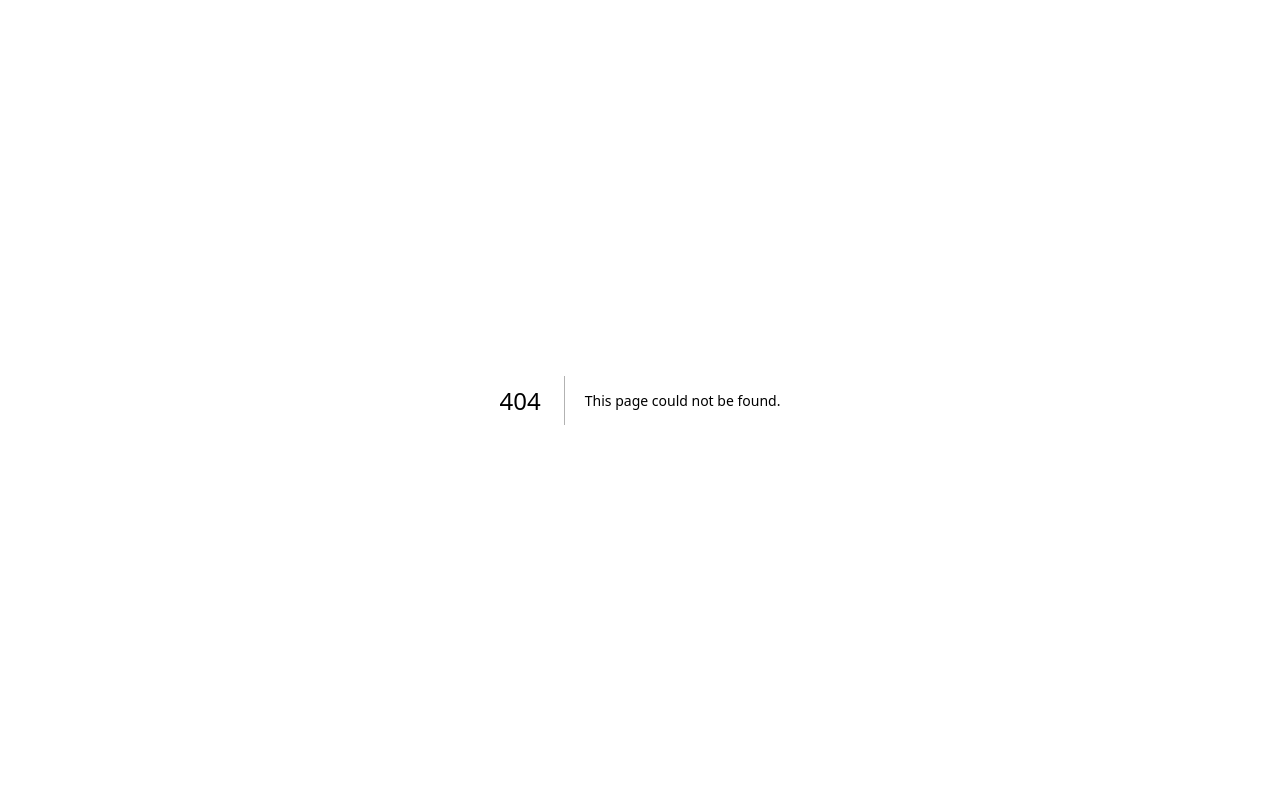
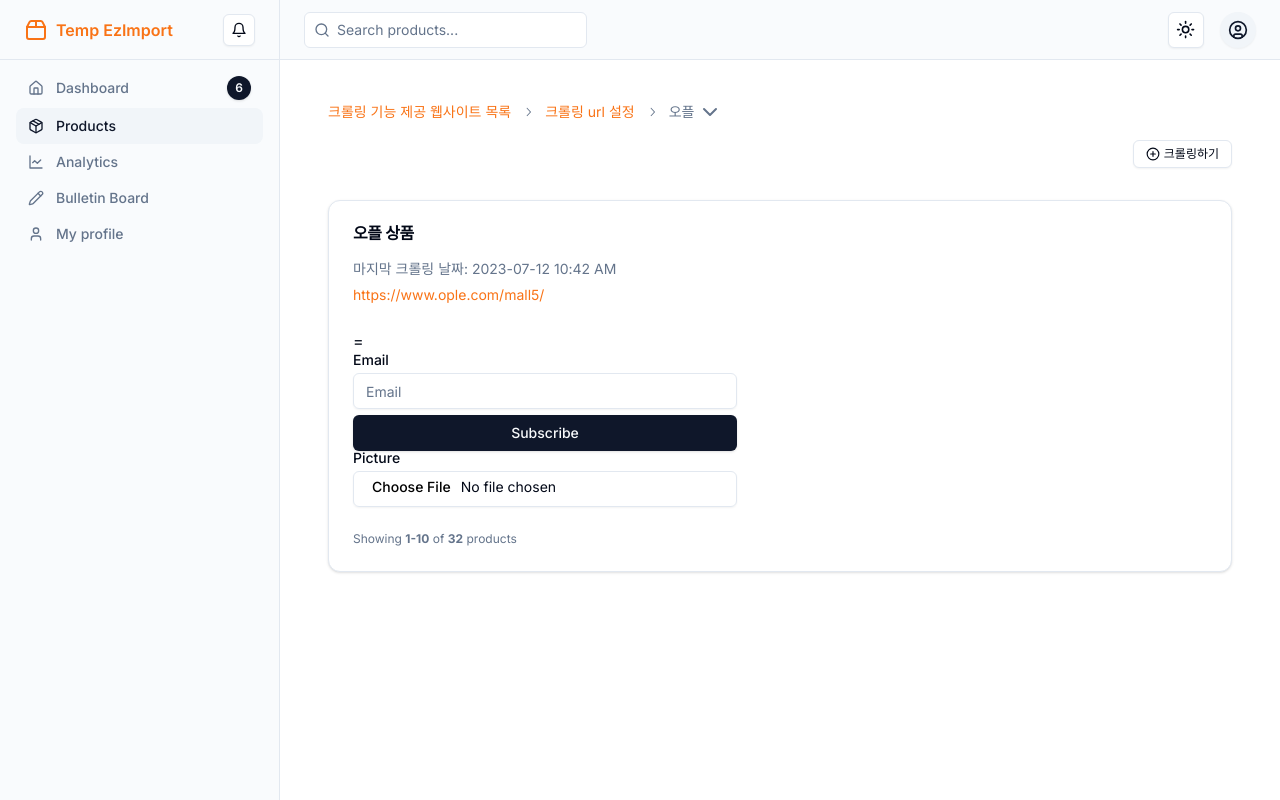
Before and after one commit to LDYWINNER/EZIMPORT, a Next.js app in the folder ezimport-front/: page /websites/urls in a window 1280 px wide. Before the commit this address had no page. Built offline with nearby package versions, Linux system fonts and the light colour scheme.

Commit message:
ADD - urls path

```diff
--- a/ezimport-front/package.json
+++ b/ezimport-front/package.json
@@ -16,6 +16,7 @@
     "@radix-ui/react-dialog": "^1.0.5",
     "@radix-ui/react-dropdown-menu": "^2.0.6",
     "@radix-ui/react-icons": "^1.3.0",
+    "@radix-ui/react-label": "^2.0.2",
     "@radix-ui/react-separator": "^1.0.3",
     "@radix-ui/react-slot": "^1.0.2",
     "@radix-ui/react-tabs": "^1.0.4",
--- a/ezimport-front/src/app/(tabs)/websites/page.tsx
+++ b/ezimport-front/src/app/(tabs)/websites/page.tsx
@@ -23,7 +23,7 @@ export default async function Products() {
       <div className="flex gap-3">
         {boards.map((board, index) => (
           <div key={index} className="flex">
-            <Link href={`/websites/products`}>
+            <Link href={`/websites/urls`}>
               <Button className="h-[175px] w-[250px] rounded-xl text-white bg-blue-700 hover:bg-blue-800 font-medium text-sm px-5 py-2.5 text-center dark:bg-blue-600 dark:hover:bg-blue-700 dark:focus:ring-blue-800">
                 <h3 className="">{board.name}</h3>
               </Button>
--- /dev/null
+++ b/ezimport-front/src/app/(tabs)/websites/urls/page.tsx
@@ -0,0 +1,118 @@
+import Image from "next/image";
+import Link from "next/link";
+import {
+  ChevronDownIcon,
+  File,
+  MoreHorizontal,
+  PlusCircle,
+  Search,
+} from "lucide-react";
+
+import { Badge } from "@/components/ui/badge";
+import {
+  Breadcrumb,
+  BreadcrumbItem,
+  BreadcrumbLink,
+  BreadcrumbList,
+  BreadcrumbSeparator,
+} from "@/components/ui/breadcrumb";
+import { Button } from "@/components/ui/button";
+import {
+  Card,
+  CardContent,
+  CardDescription,
+  CardFooter,
+  CardHeader,
+  CardTitle,
+} from "@/components/ui/card";
+import {
+  DropdownMenu,
+  DropdownMenuContent,
+  DropdownMenuItem,
+  DropdownMenuLabel,
+  DropdownMenuTrigger,
+} from "@/components/ui/dropdown-menu";
+import { Input } from "@/components/ui/input";
+import { Tabs, TabsContent, TabsList, TabsTrigger } from "@/components/ui/tabs";
+import { Label } from "@/components/ui/label";
+
+export default async function Urls() {
+  return (
+    <div className="flex flex-col sm:gap-4 sm:py-4">
+      <header className="sticky top-0 z-30 flex h-14 items-center gap-4 border-b bg-background px-4 sm:static sm:h-auto sm:border-0 sm:bg-transparent sm:px-6">
+        <Breadcrumb className="hidden md:flex">
+          <BreadcrumbList>
+            <BreadcrumbItem>
+              <BreadcrumbLink asChild>
+                <Link href="/websites">크롤링 기능 제공 웹사이트 목록</Link>
+              </BreadcrumbLink>
+            </BreadcrumbItem>
+            <BreadcrumbSeparator />
+            <BreadcrumbItem>
+              <BreadcrumbLink asChild>
+                <Link href="/websites/urls">크롤링 url 설정</Link>
+              </BreadcrumbLink>
+            </BreadcrumbItem>
+            <BreadcrumbSeparator />
+            <BreadcrumbItem>
+              <DropdownMenu>
+                <DropdownMenuTrigger className="flex items-center gap-1">
+                  오플
+                  <ChevronDownIcon />
+                </DropdownMenuTrigger>
+                <DropdownMenuContent align="start">
+                  <DropdownMenuItem>오플</DropdownMenuItem>
+                  <DropdownMenuItem>아이허브</DropdownMenuItem>
+                  <DropdownMenuItem>Rakuten</DropdownMenuItem>
+                </DropdownMenuContent>
+              </DropdownMenu>
+            </BreadcrumbItem>
+          </BreadcrumbList>
+        </Breadcrumb>
+      </header>
+      <main className="grid flex-1 items-start gap-4 p-4 sm:px-6 sm:py-0 md:gap-8">
+        <div className="flex items-center">
+          <div className="ml-auto flex items-center gap-2">
+            <Button size="sm" variant={"outline"} className="h-7 gap-1">
+              <PlusCircle className="h-3.5 w-3.5" />
+              <span className="sr-only sm:not-sr-only sm:whitespace-nowrap">
+                크롤링하기
+              </span>
+            </Button>
+          </div>
+        </div>
+
+        <Card x-chunk="dashboard-06-chunk-0">
+          <CardHeader>
+            <CardTitle className="mb-3">오플 상품</CardTitle>
+            <CardDescription>
+              마지막 크롤링 날짜: 2023-07-12 10:42 AM
+            </CardDescription>
+            <CardDescription>
+              <Link href={"https://www.ople.com/mall5/"}>
+                https://www.ople.com/mall5/
+              </Link>
+            </CardDescription>
+          </CardHeader>
+          <CardContent>
+            =
+            <div className="grid w-full max-w-sm items-center gap-1.5">
+              <Label htmlFor="email">Email</Label>
+              <Input type="email" id="email" placeholder="Email" />
+              <Button type="submit">Subscribe</Button>
+            </div>
+            <div className="grid w-full max-w-sm items-center gap-1.5">
+              <Label htmlFor="picture">Picture</Label>
+              <Input id="picture" type="file" />
+            </div>
+          </CardContent>
+          <CardFooter>
+            <div className="text-xs text-muted-foreground">
+              Showing <strong>1-10</strong> of <strong>32</strong> products
+            </div>
+          </CardFooter>
+        </Card>
+      </main>
+    </div>
+  );
+}
--- /dev/null
+++ b/ezimport-front/src/components/ui/label.tsx
@@ -0,0 +1,26 @@
+"use client"
+
+import * as React from "react"
+import * as LabelPrimitive from "@radix-ui/react-label"
+import { cva, type VariantProps } from "class-variance-authority"
+
+import { cn } from "@/lib/utils"
+
+const labelVariants = cva(
+  "text-sm font-medium leading-none peer-disabled:cursor-not-allowed peer-disabled:opacity-70"
+)
+
+const Label = React.forwardRef<
+  React.ElementRef<typeof LabelPrimitive.Root>,
+  React.ComponentPropsWithoutRef<typeof LabelPrimitive.Root> &
+    VariantProps<typeof labelVariants>
+>(({ className, ...props }, ref) => (
+  <LabelPrimitive.Root
+    ref={ref}
+    className={cn(labelVariants(), className)}
+    {...props}
+  />
+))
+Label.displayName = LabelPrimitive.Root.displayName
+
+export { Label }
```
Also changed, not shown: 1 other file (tests, documents, lock files or other folders).
